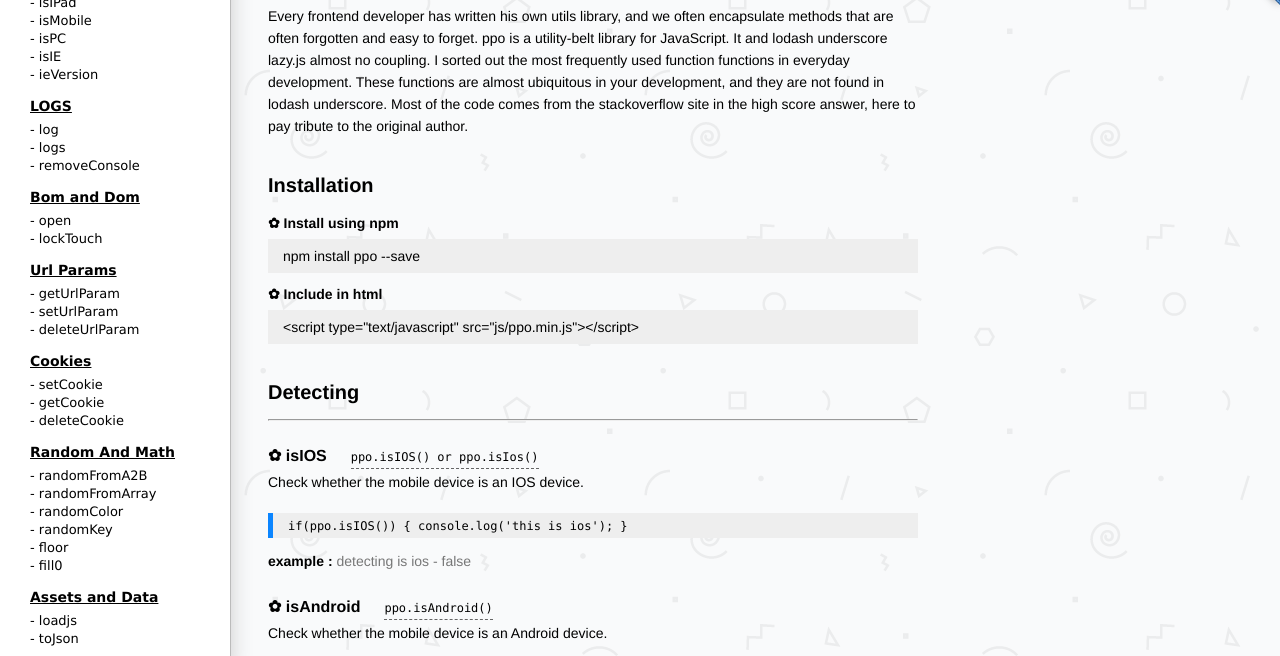
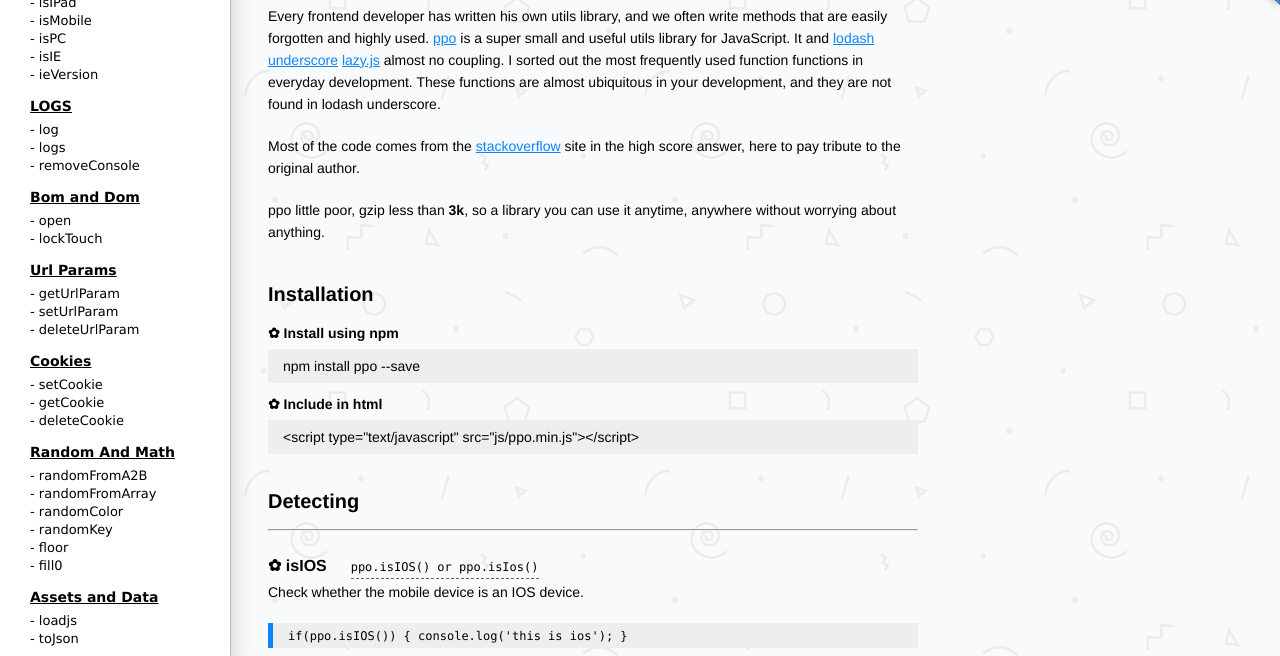
Before and after one commit to drawcall/ppo, a website: page index.html in a window 1280 px wide. Shown: the part 129-785 px from the top of the page. Drawn offline with Linux system fonts and the light colour scheme.

Commit message:
Update readme
Update readme

```diff
--- a/docs/css/main.css
+++ b/docs/css/main.css
@@ -226,6 +226,10 @@
 	color: #770000;
 }
 
+.link{
+	color:#0b85ff;
+}
+
 @media only screen and (-webkit-min-device-pixel-ratio: 1.5) and (max-width: 800px),
     only screen and (-o-min-device-pixel-ratio: 3/2) and (max-width: 800px),
     only screen and (min-device-pixel-ratio: 1.5) and (max-width: 800px) {
--- a/index.html
+++ b/index.html
@@ -30,8 +30,12 @@
     </p>
 
     <p class="instxt">
-      Every frontend developer has written his own utils library, and we often encapsulate methods that are often forgotten and easy to forget. ppo is a utility-belt library for JavaScript. It and lodash underscore lazy.js almost no coupling.
-I sorted out the most frequently used function functions in everyday development. These functions are almost ubiquitous in your development, and they are not found in lodash underscore. Most of the code comes from the stackoverflow site in the high score answer, here to pay tribute to the original author.
+      Every frontend developer has written his own utils library, and we often write methods that are easily forgotten and highly used. <a class="link" href="https://a-jie.github.io/ppo/" target="_blank">ppo</a> is a super small and useful utils library for JavaScript. It and <a class="link" href="https://github.com/lodash/lodash" target="_blank">lodash</a> <a class="link" href="https://github.com/jashkenas/underscore" target="_blank">underscore</a> <a class="link" href="https://github.com/dtao/lazy.js" target="_blank">lazy.js</a> almost no coupling.
+I sorted out the most frequently used function functions in everyday development. These functions are almost ubiquitous in your development, and they are not found in lodash underscore.
+</p></p>
+Most of the code comes from the <a class="link" href="https://stackoverflow.com/" target="_blank">stackoverflow</a> site in the high score answer, here to pay tribute to the original author.
+    </p><p>
+ppo little poor, gzip less than <b>3k</b>, so a library you can use it anytime, anywhere without worrying about anything.
     </p>
 
     <h2>Installation</h2>
```
Also changed, not shown: README.md.
